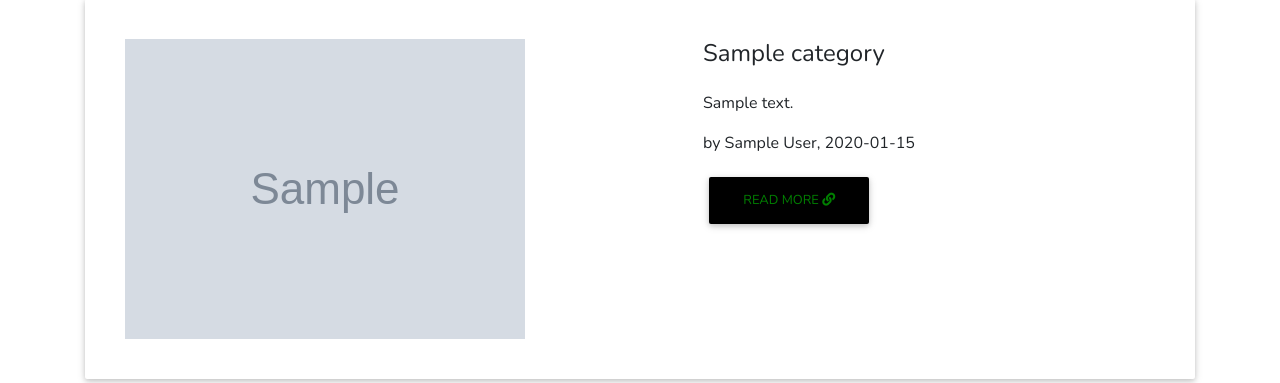
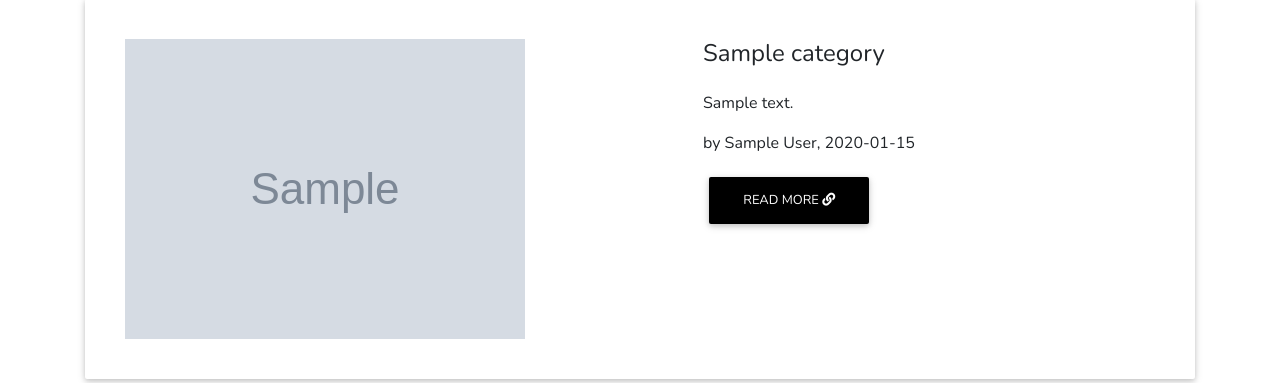
Before and after one commit to DorcasWanjiku/News-API, a Python web app: template app/templates/category.html in a window 1280 px wide. Shown: the part 140-523 px from the top of the page. Run offline with Jinja, Linux system fonts and the light colour scheme; the template is opened without the code that fills it: most values are stand-ins (such as "Sample title", 1, 10 or a date in 2020); grey boxes marked "Sample" are stand-in pictures; some libraries are stand-ins or nearby versions.

Commit message:
add color

```diff
--- a/app/templates/category.html
+++ b/app/templates/category.html
@@ -29,7 +29,7 @@
                         {%endif%}
                         <p class="font-weight-normal">by <a><strong>{{category.author}}</strong></a>, {{category.date[:10]}}
                         </p>
-                        <a href="{{category.url}}" target="_blank" style="color:green;">
+                        <a href="{{category.url}}" target="_blank" style="color: #fff;">
                             <button style="background-color: #000;" class="btn">Read More  <i class="fas fa-link"></i></button>
                         </a>
                     </div>
```
